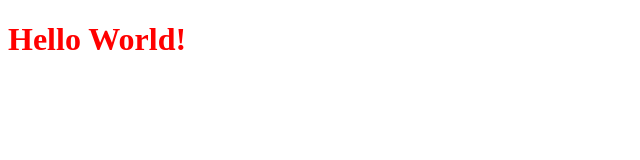
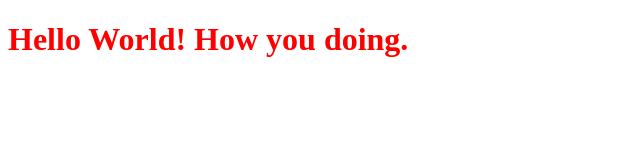
Before and after one commit to karinalai/cfg, a plain HTML site: page index.html in a window 1280 px wide. Shown: the whole page, without its empty margins (0-640 px from the left). Drawn offline with Linux system fonts and the light colour scheme.

Commit message:
Update index.html

```diff
--- a/index.html
+++ b/index.html
@@ -5,6 +5,6 @@
   <title> KarinaLai </title>
  </head>
  <body>
-<h1>Hello World!</h1>
+<h1>Hello World! How you doing.</h1>
  </body>
 </html>
```
